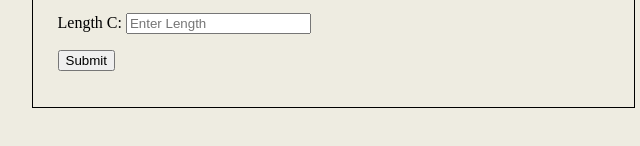
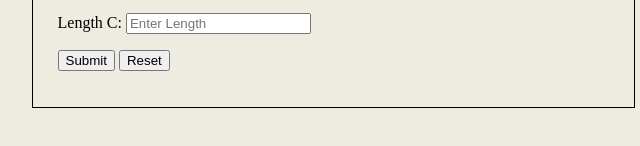
Before and after one commit to msanden/Triangle-Tracker, a plain HTML site: page index.html in a window 1280 px wide. Shown: the part 150-296 px from the top of the page, 307-947 px from the left. Drawn offline with Linux system fonts and the light colour scheme.

Commit message:
Add Reset Button

```diff
--- a/index.html
+++ b/index.html
@@ -13,7 +13,9 @@
       <p> Length B: <input type="text" id="lengthB" placeholder="Enter Length"></p>
       <p> Length C: <input type="text" id="lengthC" placeholder="Enter Length"></p>
       <p><button type="button" name="button" onclick="triangleTracker()">
-        Submit</button></p>
+        Submit</button>
+      <button type="reset" name="button">Reset</button></p>
+
     </form>
   </body>
 </html>
```
